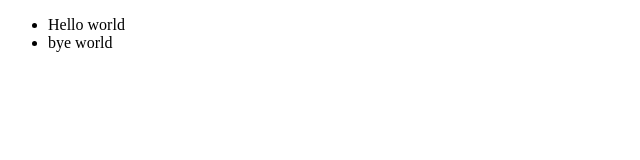
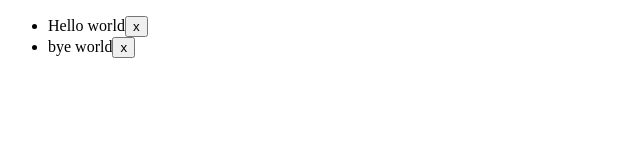
Before and after one commit to Ainur-Dzholdosheva/todo-list, a React (Create React App) app: page / in a window 1280 px wide. Shown: the top 160 px of the page, without its empty margins (0-640 px from the left). Built offline with nearby package versions, Linux system fonts and the light colour scheme.

Commit message:
created Button components

```diff
--- a/src/components/Items/Item/Item.js
+++ b/src/components/Items/Item/Item.js
@@ -1,11 +1,13 @@
 import React from "react";
 import classes from "./Item.module.css";
+import Button from "../../UI/Button/Button";
 
 export default ({ item, itemsOutput }) => {
   return (
     <li className={classes.Item}>
       {itemsOutput}
       <span className={classes.text}>{item.text}</span>
+      <Button>x</Button>
     </li>
   );
 };
--- /dev/null
+++ b/src/components/UI/Button/Button.js
@@ -0,0 +1,6 @@
+import React from "react";
+import classes from "./Button.module.css";
+
+export default ({ children }) => {
+  return <button className={classes.Button}>{children}</button>;
+};
```
Also changed, not shown: src/components/UI/Button/Button.module.css (added).
